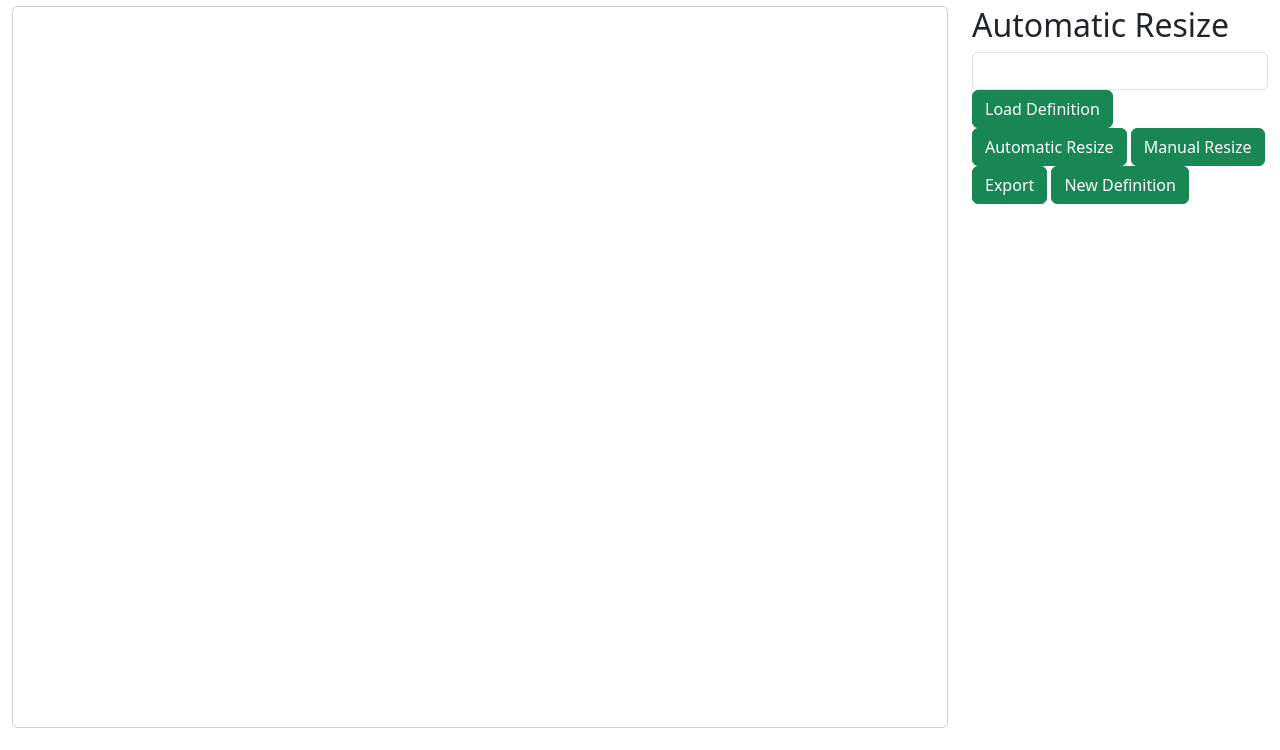
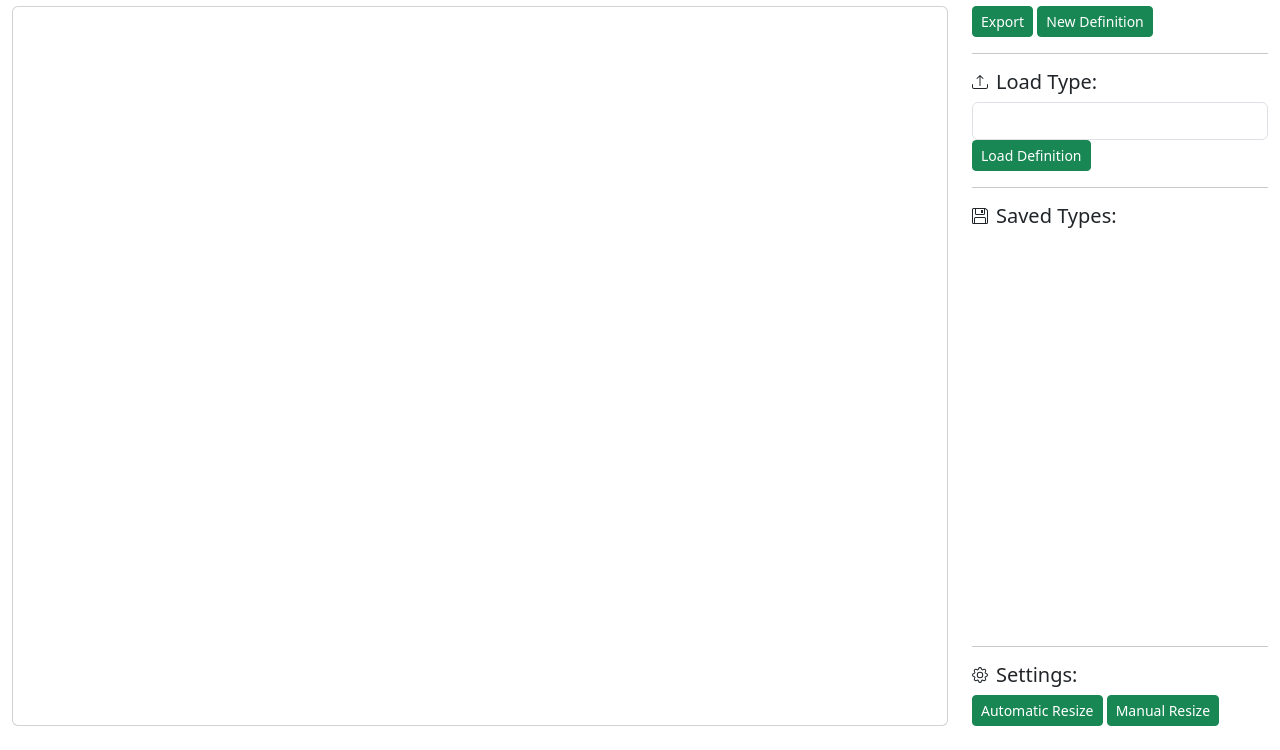
Before and after one commit to Onre739/Bakalarsky_projekt, a Django app: page / in a window 1280 px wide. Shown: the part 50-800 px from the top of the page. Run offline with Django 5.2, Linux system fonts and the light colour scheme; parts of the project's set-up code (start-up, migrations or seed data) failed here and were passed over.

Commit message:
visual list

```diff
--- a/coq_blocks/static/web_coq_blocks/AppState.js
+++ b/coq_blocks/static/web_coq_blocks/AppState.js
@@ -26,9 +26,12 @@ export const AppState = {
 
     zIndexCount: 1,
 
+    // Uložené definice bloků pro spawn
+    savedBlockDefinitions: [],
+
     // Rozdíl mezi pozicí 0,0 stránky a 0,0 ground elementu, protože interact.js bere 0,0 z groundu
-    docGroundDiffLeft: $("#ground").offset().left,
-    docGroundDiffTop: $("#ground").offset().top,
+    // docGroundDiffLeft: $("#ground").offset().left,
+    // docGroundDiffTop: $("#ground").offset().top,
 
     // Při různém zoomu stránky se mění velikost borderu !!! Počítám velikost podle Definition bloku
     //borderSize: $(".definition").get(0).getBoundingClientRect().width - $(".definition").get(0).clientWidth,
--- a/coq_blocks/static/web_coq_blocks/COQExporter.js
+++ b/coq_blocks/static/web_coq_blocks/COQExporter.js
@@ -2,7 +2,7 @@ import { AppState } from "./AppState.js";
 import { DefinitionBlock } from "./Block.js";
 
 
-export class COQExporter {
+export default class COQExporter {
     constructor() {
     }
 
--- /dev/null
+++ b/coq_blocks/static/web_coq_blocks/SavedTypeManager.js
@@ -0,0 +1,153 @@
+
+
+export default class SavedTypeManager {
+    constructor() {
+
+    }
+
+    getData(data) {
+
+        data.new_types.forEach((newType) => {
+
+            this.addItem(newType);
+
+
+
+
+
+            // let type_name = newType.name;
+            // let type_parameters = newType.type_parameters;
+            // let explicit_constructors = newType.explicit_constructors;
+            // let implicit_constructors = newType.implicit_constructors;
+
+            // // Ternární operátor
+            // let constructors = explicit_constructors.length > implicit_constructors.length ? explicit_constructors : implicit_constructors
+
+            // constructors.forEach((newConstructor) => {
+            //     let newBlockObj = new ConstructorBlock(newConstructor, type_name, type_parameters);
+            //     newBlockObj.createElement();
+            //     AppState.blockObjects.push(newBlockObj);
+
+            // });
+            // AppState.typeCount += 1;
+        });
+
+        this.printList();
+
+    }
+
+    printList() {
+        let data = this.getAllItems();
+        let typeListEl = document.getElementById("savedTypesList");
+        //typeListEl.children = 0;
+
+        data.forEach(val => {
+            // Hodnoty
+            let newTypeObj = val.type;
+            let typeName = newTypeObj.name;
+            let typeParameters = newTypeObj.type_parameters;
+            let explicitConstructors = newTypeObj.explicit_constructors;
+            let implicitConstructors = newTypeObj.implicit_constructors;
+
+            // Ternární operátor
+            let constructors = explicitConstructors.length > implicitConstructors.length ? explicitConstructors : implicitConstructors
+
+            // Elementy
+            let typeEl = document.createElement("div");
+            typeListEl.appendChild(typeEl);
+            typeEl.setAttribute("class", "accordion-item");
+
+            let headerEl = document.createElement("h5");
+            let contentEl = document.createElement("div");
+            typeEl.appendChild(headerEl);
+            typeEl.appendChild(contentEl);
+            headerEl.setAttribute("class", "accordion-header d-flex");
+            contentEl.setAttribute("class", "accordion-collapse collapse");
+            contentEl.setAttribute("id", val.id);
+
+            let headerButtonEl = document.createElement("button");
+            headerEl.appendChild(headerButtonEl);
+            headerButtonEl.setAttribute("class", "accordion-button bg-success-subtle");
+            headerButtonEl.setAttribute("data-bs-toggle", "collapse");
+            headerButtonEl.setAttribute("data-bs-target", "#" + val.id);
+            headerButtonEl.style.fontWeight = "bold";
+            headerButtonEl.innerText = typeName;
+
+            let deleteBtnEl = document.createElement("button");
+            headerEl.appendChild(deleteBtnEl);
+            deleteBtnEl.innerHTML = `<svg xmlns="http://www.w3.org/2000/svg" width="16" height="16" fill="currentColor" class="bi bi-trash3-fill" viewBox="0 0 16 16">
+                    <path d="M11 1.5v1h3.5a.5.5 0 0 1 0 1h-.538l-.853 10.66A2 2 0 0 1 11.115 16h-6.23a2 2 0 0 1-1.994-1.84L2.038 3.5H1.5a.5.5 0 0 1 0-1H5v-1A1.5 1.5 0 0 1 6.5 0h3A1.5 1.5 0 0 1 11 1.5m-5 0v1h4v-1a.5.5 0 0 0-.5-.5h-3a.5.5 0 0 0-.5.5M4.5 5.029l.5 8.5a.5.5 0 1 0 .998-.06l-.5-8.5a.5.5 0 1 0-.998.06m6.53-.528a.5.5 0 0 0-.528.47l-.5 8.5a.5.5 0 0 0 .998.058l.5-8.5a.5.5 0 0 0-.47-.528M8 4.5a.5.5 0 0 0-.5.5v8.5a.5.5 0 0 0 1 0V5a.5.5 0 0 0-.5-.5"/>
+                </svg>`
+            deleteBtnEl.setAttribute("class", "btn btn-danger btn-sm d-flex align-items-center mx-1 my-2");
+
+
+
+            let contentElBody = document.createElement("div");
+            contentEl.appendChild(contentElBody);
+            contentElBody.setAttribute("class", "accordion-body");
+
+            let constructorListEl = document.createElement("ul");
+            contentElBody.appendChild(constructorListEl);
+            constructorListEl.setAttribute("class", "list-group");
+
+            constructors.forEach(constructor => {
+                let listItemEl = document.createElement("li");
+                constructorListEl.appendChild(listItemEl);
+                listItemEl.setAttribute("class", "list-group-item d-flex justify-content-between");
+
+                let constructorNameEl = document.createElement("div");
+                listItemEl.appendChild(constructorNameEl)
+                constructorNameEl.innerText = constructor.name;
+
+                let spawnBtnEl = document.createElement("button");
+                listItemEl.appendChild(spawnBtnEl);
+                spawnBtnEl.innerHTML = `<svg xmlns="http://www.w3.org/2000/svg" width="16" height="16" fill="currentColor" class="bi bi-plus-circle-fill" viewBox="0 0 16 16">
+                    <path d="M16 8A8 8 0 1 1 0 8a8 8 0 0 1 16 0M8.5 4.5a.5.5 0 0 0-1 0v3h-3a.5.5 0 0 0 0 1h3v3a.5.5 0 0 0 1 0v-3h3a.5.5 0 0 0 0-1h-3z" />
+                </svg>`
+                spawnBtnEl.setAttribute("class", "btn btn-success btn-sm d-flex align-items-center");
+
+
+
+
+
+
+            });
+
+        });
+    }
+
+    // Funkce pro načtení uložených dat
+    loadData() {
+        const data = localStorage.getItem("myData");
+        return data ? JSON.parse(data) : [];
+    }
+
+    // Funkce pro uložení dat
+    saveData(data) {
+        localStorage.setItem("myData", JSON.stringify(data));
+    }
+
+    // Přidání nové položky
+    addItem(value) {
+        const data = this.loadData();
+        data.push({
+            id: crypto.randomUUID(),  // unikátní ID
+            type: value
+        });
+        this.saveData(data);
+    }
+
+    // Smazání konkrétní položky podle ID
+    removeItem(id) {
+        let data = this.loadData();
+        data = data.filter(item => item.id !== id);
+        this.saveData(data);
+    }
+
+    // Vypsání všech hodnot
+    getAllItems() {
+        return this.loadData();
+    }
+
+
+}
--- a/coq_blocks/static/web_coq_blocks/UIController.js
+++ b/coq_blocks/static/web_coq_blocks/UIController.js
@@ -8,7 +8,7 @@ export default class UIController {
     }
 
     switchToAutomatic() {
-        document.getElementById("resizeHeader").innerText = "Automatic Resize";
+        document.getElementById("resizeHeader").innerText = "Resize mode: Automatic";
         AppState.resizeMode = "Auto";
         console.log(AppState.resizeMode);
 
@@ -22,7 +22,7 @@ export default class UIController {
     }
 
     switchToManual() {
-        document.getElementById("resizeHeader").innerText = "Manual Resize";
+        document.getElementById("resizeHeader").innerText = "Resize mode: Manual";
         AppState.resizeMode = "Manual";
         console.log(AppState.resizeMode);
 
--- a/coq_blocks/static/web_coq_blocks/main.js
+++ b/coq_blocks/static/web_coq_blocks/main.js
@@ -2,13 +2,15 @@ import { AppState } from "./AppState.js";
 import BlockFactory from "./BlockFactory.js";
 import DefinitionLoader from "./DefinitionLoader.js";
 import UIController from "./UIController.js";
-import { COQExporter } from "./COQExporter.js";
+import COQExporter from "./COQExporter.js";
+import SavedTypeManager from "./savedTypeManager.js";
 
 console.log("GROUND OFFSET: " + $("#ground").offset().left + ", " + $("#ground").offset().top);
 var uiController = new UIController();
 var definitionLoader = new DefinitionLoader();
 var blockFactory = new BlockFactory();
 var coqExporter = new COQExporter();
+var savedTypeManager = new SavedTypeManager();
 
 // ------------ Listeneři ------------
 
@@ -18,10 +20,13 @@ document.getElementById("loadBtn").addEventListener("click", async () => {
     var data = await definitionLoader.load();
     console.log("Dataaaa: ", data);
 
+    // Odeslání dat
+    savedTypeManager.getData(data);
+
     // Tvorba bloků
-    blockFactory.createBlock(data);
-    uiController.deleteButtonsControl();
-    console.log("Block objects: ", AppState.blockObjects);
+    // blockFactory.createBlock(data);
+    // uiController.deleteButtonsControl();
+    // console.log("Block objects: ", AppState.blockObjects);
 });
 
 // Tlačítka pro změnu režimu
@@ -44,6 +49,9 @@ document.getElementById("newDefBtn").addEventListener("click", () => {
 
 // -----------------------------------
 
+// Vykreslení uložených typů
+savedTypeManager.printList();
+
 // Drag controll
 switch (AppState.resizeMode) {
     // Automatický mód pro resize bloků
--- a/coq_blocks/static/web_coq_blocks/myStyles.css
+++ b/coq_blocks/static/web_coq_blocks/myStyles.css
@@ -53,10 +53,8 @@
     left: -28px;
 }
 
-/* .definition {
-    width: 200px;
-    height: 100px;
-    background-color: rgb(128, 128, 128);
-    font-weight: bold;
-    font-size: large;
-} */
+#accordionSetting {
+    position: absolute;
+    bottom: 0;
+    width: 94%;
+}
--- a/coq_blocks/templates/web_coq_blocks/index.html
+++ b/coq_blocks/templates/web_coq_blocks/index.html
@@ -26,26 +26,74 @@
 
     <div class="container-fluid">
 
-        <div class="row">
+        <div class="row" style="height: 90vh;">
 
-            <div class="col-9">
+            <div class="col-9" style="height: 100%;">
 
-                <div class="card">
-                    <div class="card-body overflow-auto" style="height: 90vh;" id="ground"></div>
+                <div class="card" style="height: 100%;">
+                    <div class="card-body overflow-auto" id="ground"></div>
                 </div>
 
             </div>
-            <div class="col-3">
+            <div class="col-3 d-flex flex-column" style="height: 100%;">
+                <!-- --------- 1 --------- -->
+                <div>
+                    <button id="exportBtn" class="btn btn-success btn-sm">Export</button>
+                    <button id="newDefBtn" class="btn btn-success btn-sm">New Definition</button>
+                </div>
 
-                <h2 id="resizeHeader">Automatic Resize</h2>
-                <input id="defInput" class="form-control">
-                <button id="loadBtn" class="btn btn-success">Load Definition</button>
-                <button id="autoBtn" class="btn btn-success" >Automatic Resize</button>
-                <button id="manualBtn" class="btn btn-success">Manual Resize</button>
+                <hr/>
+
+                <!-- --------- 2 --------- -->
+                <div>
+                    <h5 class="d-flex align-items-center gap-2">
+                        <svg xmlns="http://www.w3.org/2000/svg" width="16" height="16" fill="currentColor" class="bi bi-upload" viewBox="0 0 16 16">
+                            <path d="M.5 9.9a.5.5 0 0 1 .5.5v2.5a1 1 0 0 0 1 1h12a1 1 0 0 0 1-1v-2.5a.5.5 0 0 1 1 0v2.5a2 2 0 0 1-2 2H2a2 2 0 0 1-2-2v-2.5a.5.5 0 0 1 .5-.5"/>
+                            <path d="M7.646 1.146a.5.5 0 0 1 .708 0l3 3a.5.5 0 0 1-.708.708L8.5 2.707V11.5a.5.5 0 0 1-1 0V2.707L5.354 4.854a.5.5 0 1 1-.708-.708z"/>
+                        </svg>
+
+                        Load Type:
+                    </h5>
+
+                    <input id="defInput" class="form-control">
+                    <button id="loadBtn" class="btn btn-success btn-sm">Load Definition</button>
+                </div>
+
+                <hr/>
+
+                <!-- --------- 3 --------- -->
+                <div class="d-flex flex-column flex-grow-1 overflow-hidden">
+                    <h5 class="d-flex align-items-center gap-2">
+                        <svg xmlns="http://www.w3.org/2000/svg" width="16" height="16" fill="currentColor" class="bi bi-floppy" viewBox="0 0 16 16">
+                            <path d="M11 2H9v3h2z"/>
+                            <path d="M1.5 0h11.586a1.5 1.5 0 0 1 1.06.44l1.415 1.414A1.5 1.5 0 0 1 16 2.914V14.5a1.5 1.5 0 0 1-1.5 1.5h-13A1.5 1.5 0 0 1 0 14.5v-13A1.5 1.5 0 0 1 1.5 0M1 1.5v13a.5.5 0 0 0 .5.5H2v-4.5A1.5 1.5 0 0 1 3.5 9h9a1.5 1.5 0 0 1 1.5 1.5V15h.5a.5.5 0 0 0 .5-.5V2.914a.5.5 0 0 0-.146-.353l-1.415-1.415A.5.5 0 0 0 13.086 1H13v4.5A1.5 1.5 0 0 1 11.5 7h-7A1.5 1.5 0 0 1 3 5.5V1H1.5a.5.5 0 0 0-.5.5m3 4a.5.5 0 0 0 .5.5h7a.5.5 0 0 0 .5-.5V1H4zM3 15h10v-4.5a.5.5 0 0 0-.5-.5h-9a.5.5 0 0 0-.5.5z"/>
+                        </svg>
+
+                        Saved Types:
+                    </h5>
+
+                    <div class="flex-grow-1 overflow-auto">
+                        <div class="accordion" id="savedTypesList"></div>
+                    </div>
+                </div>
 
 
-                <button id="exportBtn" class="btn btn-success">Export</button>
-                <button id="newDefBtn" class="btn btn-success">New Definition</button>
+                <!-- --------- 4 --------- -->
+                <div>
+                    <hr/>
+                    <h5 class="d-flex align-items-center gap-2">
+                        <svg xmlns="http://www.w3.org/2000/svg" width="16" height="16" fill="currentColor" class="bi bi-gear" viewBox="0 0 16 16">
+                            <path d="M8 4.754a3.246 3.246 0 1 0 0 6.492 3.246 3.246 0 0 0 0-6.492M5.754 8a2.246 2.246 0 1 1 4.492 0 2.246 2.246 0 0 1-4.492 0"/>
+                            <path d="M9.796 1.343c-.527-1.79-3.065-1.79-3.592 0l-.094.319a.873.873 0 0 1-1.255.52l-.292-.16c-1.64-.892-3.433.902-2.54 2.541l.159.292a.873.873 0 0 1-.52 1.255l-.319.094c-1.79.527-1.79 3.065 0 3.592l.319.094a.873.873 0 0 1 .52 1.255l-.16.292c-.892 1.64.901 3.434 2.541 2.54l.292-.159a.873.873 0 0 1 1.255.52l.094.319c.527 1.79 3.065 1.79 3.592 0l.094-.319a.873.873 0 0 1 1.255-.52l.292.16c1.64.893 3.434-.902 2.54-2.541l-.159-.292a.873.873 0 0 1 .52-1.255l.319-.094c1.79-.527 1.79-3.065 0-3.592l-.319-.094a.873.873 0 0 1-.52-1.255l.16-.292c.893-1.64-.902-3.433-2.541-2.54l-.292.159a.873.873 0 0 1-1.255-.52zm-2.633.283c.246-.835 1.428-.835 1.674 0l.094.319a1.873 1.873 0 0 0 2.693 1.115l.291-.16c.764-.415 1.6.42 1.184 1.185l-.159.292a1.873 1.873 0 0 0 1.116 2.692l.318.094c.835.246.835 1.428 0 1.674l-.319.094a1.873 1.873 0 0 0-1.115 2.693l.16.291c.415.764-.42 1.6-1.185 1.184l-.291-.159a1.873 1.873 0 0 0-2.693 1.116l-.094.318c-.246.835-1.428.835-1.674 0l-.094-.319a1.873 1.873 0 0 0-2.692-1.115l-.292.16c-.764.415-1.6-.42-1.184-1.185l.159-.291A1.873 1.873 0 0 0 1.945 8.93l-.319-.094c-.835-.246-.835-1.428 0-1.674l.319-.094A1.873 1.873 0 0 0 3.06 4.377l-.16-.292c-.415-.764.42-1.6 1.185-1.184l.292.159a1.873 1.873 0 0 0 2.692-1.115z"/>
+                        </svg>
+
+                        Settings:
+                    </h5>
+                    <button id="autoBtn" class="btn btn-success btn-sm" >Automatic Resize</button>
+                    <button id="manualBtn" class="btn btn-success btn-sm">Manual Resize</button>
+                </div>
+
+
 
             </div>
 
```
